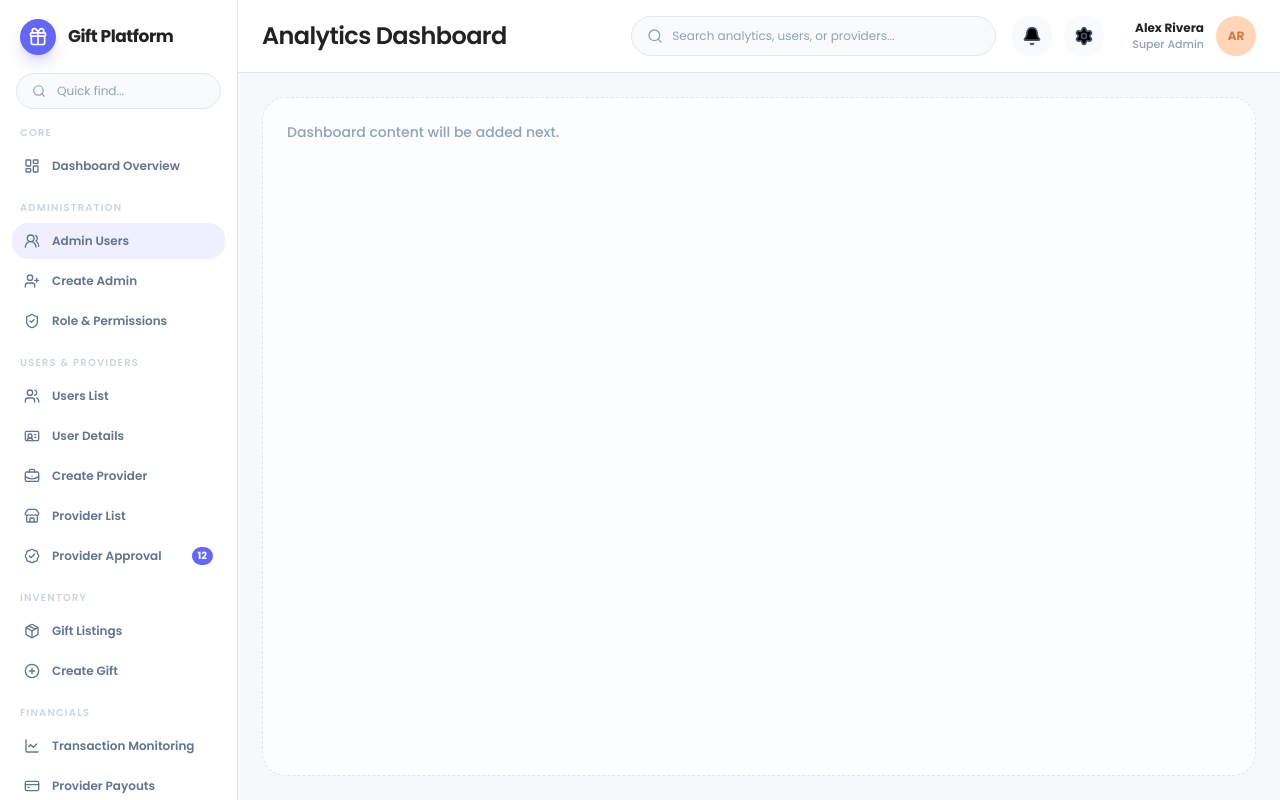
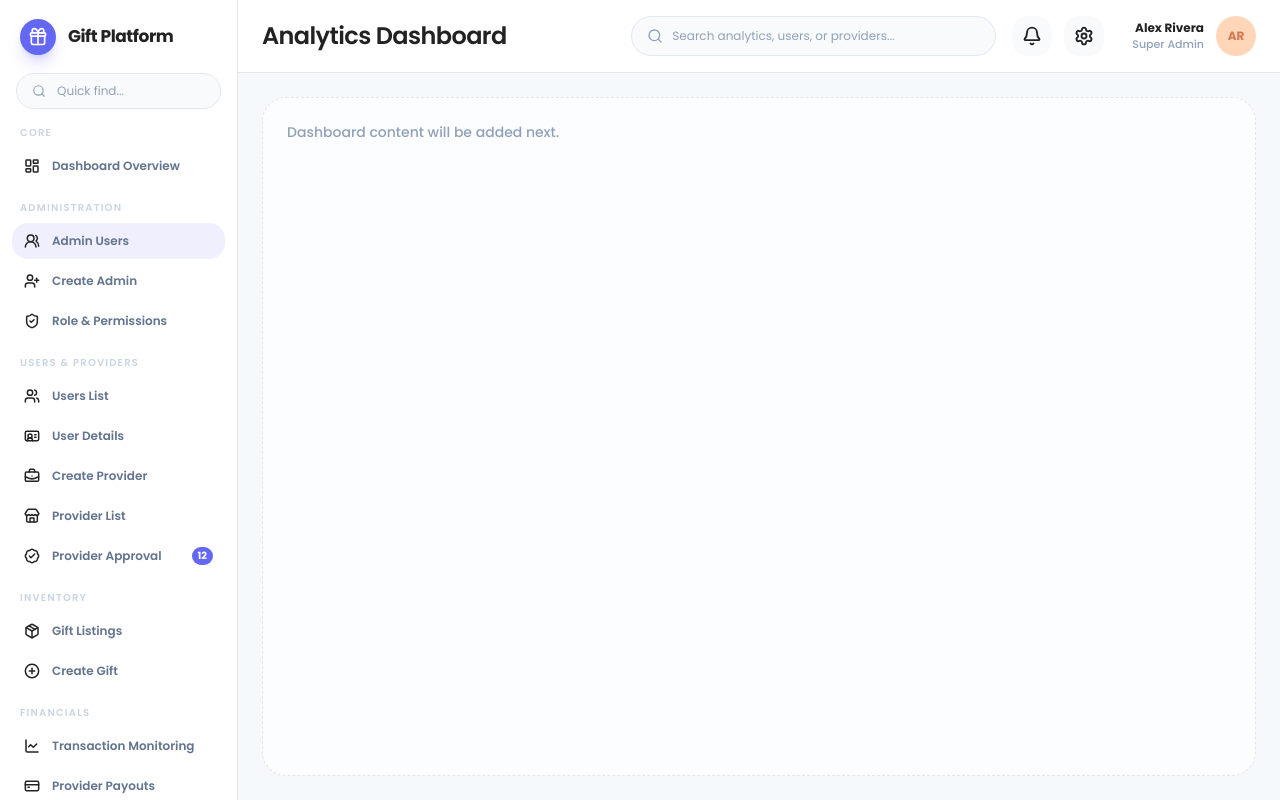
Before and after one commit to Dcodaxproducts/gift-shop, a Next.js app: page / in a window 1280 px wide. Shown: the top 800 px of the page. Built offline with nearby package versions, Linux system fonts and the light colour scheme.

Commit message:
fix: darken dashboard navigation icons

```diff
--- a/src/components/dashboard/navbar.tsx
+++ b/src/components/dashboard/navbar.tsx
@@ -13,9 +13,9 @@ export function DashboardNavbar({ onToggleSidebar }: DashboardNavbarProps) {
         type="button"
         aria-label="Toggle sidebar"
         onClick={onToggleSidebar}
-        className="flex size-10 items-center justify-center rounded-2xl bg-slate-50 text-slate-500 transition hover:bg-primary/10 hover:text-primary lg:hidden"
+        className="flex size-10 items-center justify-center rounded-2xl bg-slate-50 text-secondary transition hover:bg-primary/10 hover:text-primary lg:hidden"
       >
-        <Menu className="size-5" />
+        <Menu className="size-5" strokeWidth={2.25} />
       </button>
 
       <h1 className="min-w-fit text-xl font-semibold tracking-tight text-text-primary sm:text-2xl">
@@ -35,16 +35,16 @@ export function DashboardNavbar({ onToggleSidebar }: DashboardNavbarProps) {
         <button
           type="button"
           aria-label="Notifications"
-          className="flex size-10 items-center justify-center rounded-2xl bg-slate-50 text-slate-600 transition hover:bg-primary/10 hover:text-primary"
+          className="flex size-10 items-center justify-center rounded-2xl bg-slate-50 text-secondary transition hover:bg-primary/10 hover:text-primary"
         >
-          <Bell className="size-5" fill="black" />
+          <Bell className="size-5" strokeWidth={2.25} />
         </button>
         <button
           type="button"
           aria-label="Settings"
-          className="flex size-10 items-center justify-center rounded-2xl bg-slate-50 text-slate-600 transition hover:bg-primary/10 hover:text-primary"
+          className="flex size-10 items-center justify-center rounded-2xl bg-slate-50 text-secondary transition hover:bg-primary/10 hover:text-primary"
         >
-          <Settings className="size-5" fill="black" />
+          <Settings className="size-5" strokeWidth={2.25} />
         </button>
 
         <div className="hidden items-center gap-3 pl-4 sm:flex">
--- a/src/components/dashboard/sidebar.tsx
+++ b/src/components/dashboard/sidebar.tsx
@@ -88,9 +88,9 @@ export function DashboardSidebar({ isOpen, onClose }: DashboardSidebarProps) {
             type="button"
             aria-label="Close sidebar"
             onClick={onClose}
-            className="rounded-lg p-2 text-slate-400 hover:bg-slate-100 lg:hidden"
+            className="rounded-lg p-2 text-secondary hover:bg-slate-100 lg:hidden"
           >
-            <X className="size-4" />
+            <X className="size-4" strokeWidth={2.25} />
           </button>
         </div>
 
@@ -123,7 +123,13 @@ export function DashboardSidebar({ isOpen, onClose }: DashboardSidebarProps) {
                           item.active && "bg-primary/10 text-primary hover:bg-primary/10 hover:text-primary",
                         )}
                       >
-                        <Icon className="size-4 shrink-0" />
+                        <Icon
+                          className={cn(
+                            "size-4 shrink-0 text-secondary",
+                            item.active && "text-primary",
+                          )}
+                          strokeWidth={2.25}
+                        />
                         <span className="min-w-0 flex-1 truncate">{item.title}</span>
                         {item.badge ? (
                           <span className="rounded-full bg-primary px-1.5 py-0.5 text-[10px] font-bold text-white">
```
